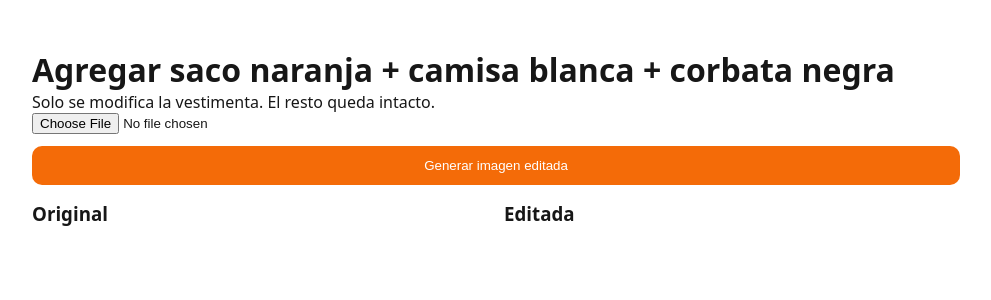
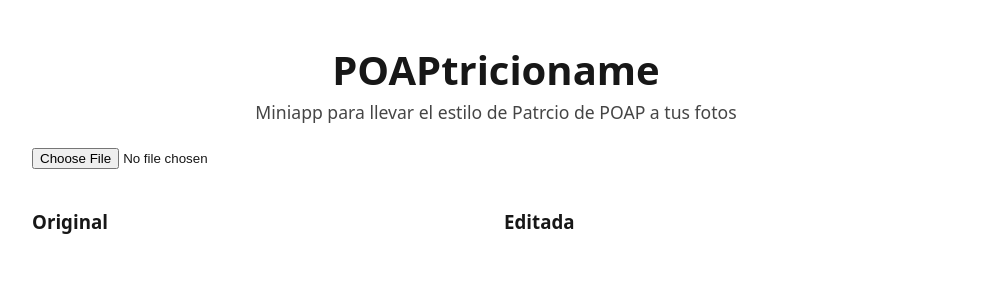
Before and after one commit to moclas17/patricioname, a Next.js app: page / in a window 1280 px wide. Shown: the top 300 px of the page, without its empty margins (144-1135 px from the left). Built offline with nearby package versions, Linux system fonts and the light colour scheme.

Commit message:
integrate app poaptricioname

```diff
--- a/app/globals.css
+++ b/app/globals.css
@@ -57,4 +57,13 @@
       color-scheme: dark;
     }
   }
+
+  @keyframes spin {
+    0% {
+      transform: rotate(0deg);
+    }
+    100% {
+      transform: rotate(360deg);
+    }
+  }
 }
--- a/app/layout.tsx
+++ b/app/layout.tsx
@@ -3,8 +3,8 @@
 import type { Metadata } from "next";
 
 export const metadata: Metadata = {
-  title: "Editor de Fotos - Saco Naranja",
-  description: "Agrega automáticamente saco naranja, camisa blanca y corbata negra a tus fotos"
+  title: "POAPtricioname",
+  description: "Agrega automáticamente saco naranja, camisa blanca y corbata negra a tus fotos al mas puro estilo de Patrcio de POAP"
 };
 
 export default function RootLayout({
--- a/app/page.tsx
+++ b/app/page.tsx
@@ -1,6 +1,6 @@
 "use client";
 
-import { useState, useEffect } from "react";
+import { useEffect, useState } from "react";
 
 export default function Page() {
   const [file, setFile] = useState<File | null>(null);
@@ -17,7 +17,7 @@
     };
   }, [originalUrl, editedUrl]);
 
-  const handlePick = (picked: File) => {
+  const handlePick = async (picked: File) => {
     // Limpiar URL anterior antes de crear una nueva
     if (originalUrl) URL.revokeObjectURL(originalUrl);
     if (editedUrl) URL.revokeObjectURL(editedUrl);
@@ -26,23 +26,21 @@
     setOriginalUrl(URL.createObjectURL(picked));
     setEditedUrl("");
     setError("");
+
+    await processImage(picked);
   };
 
-  const handleSubmit = async (event: React.FormEvent<HTMLFormElement>) => {
-    event.preventDefault();
-    if (!file) return;
-
+  const processImage = async (imageFile: File) => {
     setLoading(true);
     setError("");
 
-    // Limpiar URL editada anterior antes de crear una nueva
     if (editedUrl) {
       URL.revokeObjectURL(editedUrl);
       setEditedUrl("");
     }
 
     const formData = new FormData();
-    formData.append("image", file);
+    formData.append("image", imageFile);
 
     try {
       const response = await fetch("/api/edit", { method: "POST", body: formData });
@@ -60,15 +58,43 @@
   };
 
   return (
-    <main style={{ maxWidth: 960, margin: "32px auto", padding: 16 }}>
-      <h1>Agregar saco naranja + camisa blanca + corbata negra</h1>
-      <p>Solo se modifica la vestimenta. El resto queda intacto.</p>
+    <main
+      style={{
+        maxWidth: 960,
+        margin: "32px auto",
+        padding: 16,
+        display: "grid",
+        gap: 24
+      }}
+    >
+      <header
+        style={{
+          display: "flex",
+          flexDirection: "column",
+          gap: 8,
+          textAlign: "center"
+        }}
+      >
+        <h1 style={{ fontSize: "2.5rem", lineHeight: 1.1 }}>POAPtricioname</h1>
+        <p
+          style={{
+            fontSize: "1.1rem",
+            color: "var(--foreground)",
+            opacity: 0.8,
+            maxWidth: 640,
+            margin: "0 auto"
+          }}
+        >
+          Miniapp para llevar el estilo de Patrcio de POAP a tus fotos
+        </p>
+      </header>
 
-      <form onSubmit={handleSubmit} style={{ display: "grid", gap: 12, marginBottom: 16 }}>
+      <form style={{ display: "grid", gap: 12, marginBottom: 16 }}>
         <input
           type="file"
           accept="image/*"
           required
+          disabled={loading}
           onChange={(event) => {
             const selected = event.target.files?.[0];
             if (selected) {
@@ -76,20 +102,6 @@
             }
           }}
         />
-        <button
-          type="submit"
-          disabled={!file || loading}
-          style={{
-            background: "#f46b08",
-            color: "#fff",
-            padding: "12px 16px",
-            border: 0,
-            borderRadius: 10,
-            cursor: !file || loading ? "not-allowed" : "pointer"
-          }}
-        >
-          {loading ? "Generando..." : "Generar imagen editada"}
-        </button>
       </form>
 
       {error && <p style={{ color: "crimson" }}>{error}</p>}
@@ -101,9 +113,39 @@
             <img src={originalUrl} alt="original" style={{ width: "100%", borderRadius: 8 }} />
           )}
         </div>
-        <div>
+        <div
+          style={{
+            display: "flex",
+            flexDirection: "column",
+            gap: 8
+          }}
+        >
           <h3>Editada</h3>
-          {editedUrl && (
+          {loading && (
+            <div
+              style={{
+                display: "grid",
+                placeItems: "center",
+                width: "100%",
+                aspectRatio: "1",
+                borderRadius: 8,
+                border: "2px dashed rgba(244, 107, 8, 0.4)",
+                background: "rgba(244, 107, 8, 0.05)"
+              }}
+            >
+              <div
+                style={{
+                  width: 64,
+                  height: 64,
+                  border: "6px solid rgba(244, 107, 8, 0.2)",
+                  borderTopColor: "#f46b08",
+                  borderRadius: "50%",
+                  animation: "spin 1s linear infinite"
+                }}
+              />
+            </div>
+          )}
+          {!loading && editedUrl && (
             <img src={editedUrl} alt="editada" style={{ width: "100%", borderRadius: 8 }} />
           )}
         </div>
```
